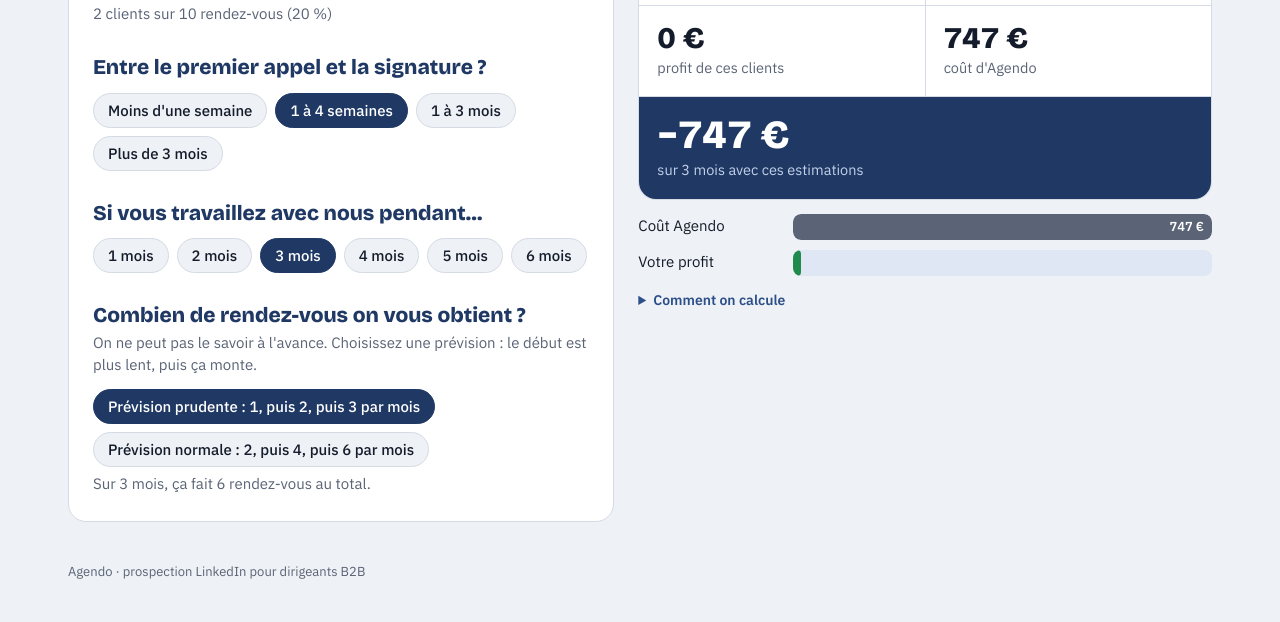
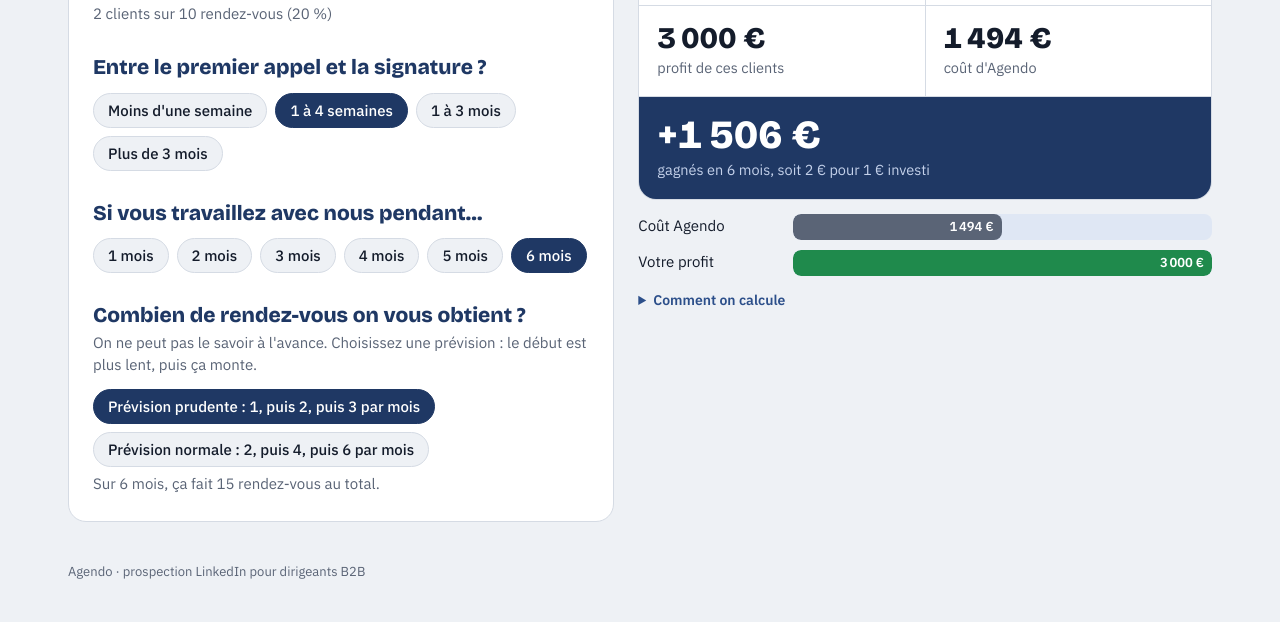
Before and after one commit to Agendo-saad/agendo-formulaires, a plain HTML site: page calcul.html in a window 1280 px wide. Shown: the part 759-1381 px from the top of the page. Drawn offline with nearby package versions, Linux system fonts and the light colour scheme.

Commit message:
Calculateur : 6 mois par défaut
Co-Authored-By: Claude Opus 5.5 <noreply@anthropic.com>

```diff
--- a/calcul.html
+++ b/calcul.html
@@ -247,7 +247,7 @@ footer { color: var(--muted); font-size: 13px; padding-block: 0 40px; }
     normal:  { m: [2, 4, 6], say: "2 le 1er mois, 4 le 2e, puis 6 par mois." }
   };
   var DELAY_SAY = ["moins d'une semaine", "1 à 4 semaines", "1 à 3 mois", "plus de 3 mois"];
-  var state = { price: 3000, pay: "unique", stay: 6, margin: 50, close: 2, delay: 1, months: 3, scene: "prudent", agendo: 249 };
+  var state = { price: 3000, pay: "unique", stay: 6, margin: 50, close: 2, delay: 1, months: 6, scene: "prudent", agendo: 249 };
   var fmt = new Intl.NumberFormat("fr-FR");
   var eur = function (v) { return fmt.format(Math.round(v)) + " €"; };
   var num = function (s) { var v = parseFloat(String(s).replace(/\s/g, "").replace(",", ".").replace(/[^\d.]/g, "")); return isNaN(v) ? 0 : v; };
```
